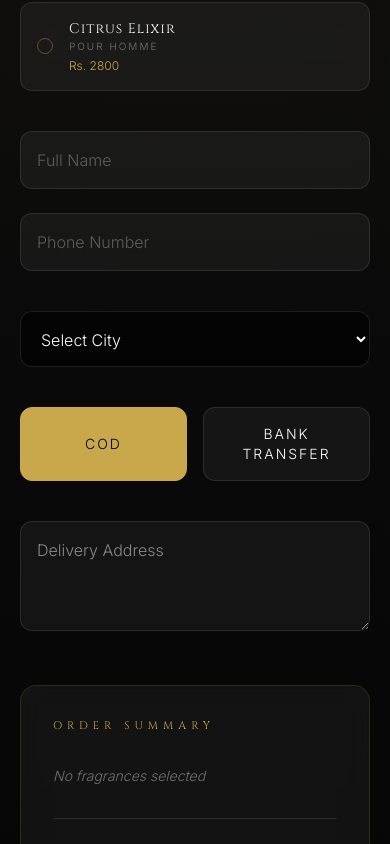
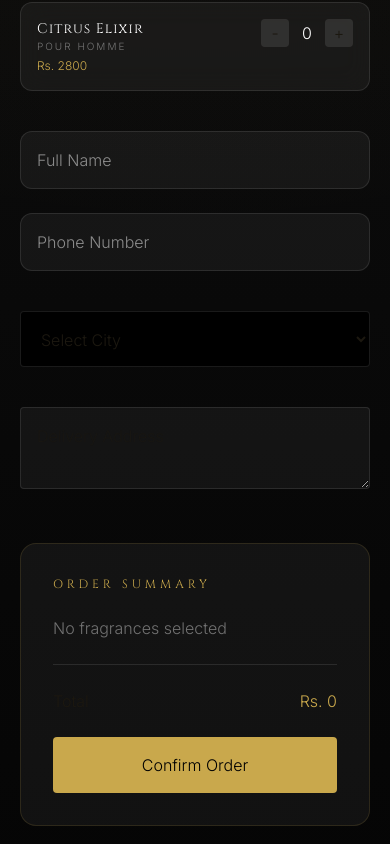
Before and after one commit to salarmehfooz/cmscents, a React (Vite) app: page / in a window 390 px wide. Shown: the part 8620-9464 px from the top of the page. Built offline with nearby package versions, Linux system fonts and the light colour scheme.

Commit message:
Quantity fix

```diff
--- a/src/components/OrderSection.jsx
+++ b/src/components/OrderSection.jsx
@@ -24,9 +24,9 @@ export const OrderSection = ({
 
   const selectedProducts = cart;
 
-  /* ---------------- FIX 1: SAFE TOTAL CALC (prevents NaN) ---------------- */
+  /* ---------------- SAFE TOTAL (fix NaN) ---------------- */
   const totalAmount = selectedProducts.reduce((sum, p) => {
-    const price = Number(String(p.price).replace(/,/g, ""));
+    const price = Number(p.price);
     const qty = Number(p.qty) || 1;
 
     if (isNaN(price)) return sum;
@@ -34,26 +34,32 @@ export const OrderSection = ({
     return sum + price * qty;
   }, 0);
 
-  /* ---------------- FIX 2: SAFE QTY INCREASE/DECREASE ---------------- */
-  const increaseQty = (id) => {
-    const updated = cart.map((item) =>
-      item.id === id
-        ? { ...item, qty: (Number(item.qty) || 1) + 1 }
-        : item
+  /* ---------------- FIX: QTY IN PRODUCT GRID ---------------- */
+  const increaseQty = (product) => {
+    const exists = cart.find((item) => item.id === product.id);
+
+    if (exists) {
+      onToggleProduct(
+        cart.map((item) =>
+          item.id === product.id ? { ...item, qty: (item.qty || 1) + 1 } : item,
+        ),
       );
-    onToggleProduct(updated, true);
+    } else {
+      onToggleProduct([...cart, { ...product, qty: 1 }]);
+    }
   };
 
-  const decreaseQty = (id) => {
+  const decreaseQty = (product) => {
+    const exists = cart.find((item) => item.id === product.id);
+    if (!exists) return;
+
     const updated = cart
       .map((item) =>
-        item.id === id
-          ? { ...item, qty: (Number(item.qty) || 1) - 1 }
-          : item
+        item.id === product.id ? { ...item, qty: (item.qty || 1) - 1 } : item,
       )
-      .filter((item) => (Number(item.qty) || 1) > 0);
+      .filter((item) => (item.qty || 1) > 0);
 
-    onToggleProduct(updated, true);
+    onToggleProduct(updated);
   };
 
   const handleSubmit = async () => {
@@ -62,12 +68,10 @@ export const OrderSection = ({
 
     if (cart.length === 0)
       return showToast("Please select at least one fragrance");
-    if (!formData.name.trim())
-      return showToast("Please enter your full name");
+    if (!formData.name.trim()) return showToast("Please enter your full name");
     if (!formData.phone.trim())
       return showToast("Please enter your phone number");
-    if (!cityValue.trim())
-      return showToast("Please select or enter your city");
+    if (!cityValue.trim()) return showToast("Please select or enter your city");
     if (!formData.address.trim())
       return showToast("Please enter your delivery address");
 
@@ -84,10 +88,7 @@ export const OrderSection = ({
       products: selectedProducts
         .map((p) => `${p.name} (x${p.qty || 1})`)
         .join(", "),
-
-      /* FIXED TOTAL */
       total: `Rs. ${totalAmount.toLocaleString()}`,
-
       payment: formData.payment,
       note: formData.note || "—",
     };
@@ -120,8 +121,7 @@ export const OrderSection = ({
       <div className="absolute inset-0 bg-[radial-gradient(circle_at_top,rgba(201,168,76,0.08),transparent_60%)]"></div>
 
       <div className="max-w-[1380px] mx-auto px-5 md:px-[60px] relative z-10">
-
-        {/* HEADER (UNCHANGED) */}
+        {/* HEADER */}
         <div className="text-center mb-16">
           <p className="sec-eyebrow text-gold/80 tracking-[6px]">
             ◆ Place Your Order ◆
@@ -132,15 +132,8 @@ export const OrderSection = ({
         </div>
 
         <div className="grid grid-cols-1 lg:grid-cols-[1.1fr_0.9fr] gap-12">
-
-          {/* LEFT (UNCHANGED EXCEPT SAFE NUMBER USAGE IF NEEDED) */}
-          <motion.div
-            initial={{ opacity: 0, x: -40 }}
-            whileInView={{ opacity: 1, x: 0 }}
-            viewport={{ once: true }}
-            className="space-y-10"
-          >
-
+          {/* LEFT */}
+          <motion.div className="space-y-10">
             {/* PRODUCTS */}
             <div>
               <label className="text-[10px] tracking-[5px] uppercase text-gold/70">
@@ -148,30 +141,26 @@ export const OrderSection = ({
               </label>
 
               <div className="grid grid-cols-1 sm:grid-cols-2 gap-3 mt-4">
-                {PRODS.map((p) => (
+                {PRODS.map((p) => {
+                  const inCart = pickedIds.has(p.id);
+                  const qty = cart.find((c) => c.id === p.id)?.qty || 0;
+
+                  return (
                     <div
                       key={p.id}
-                    onClick={() => onToggleProduct(p)}
-                    className={`group cursor-pointer p-4 rounded-xl border transition-all backdrop-blur-md ${
-                      pickedIds.has(p.id)
-                        ? "bg-white/10 border-gold/40 shadow-[0_0_25px_rgba(201,168,76,0.12)]"
-                        : "bg-white/5 border-white/10 hover:border-gold/30"
+                      className={`group p-4 rounded-xl border transition-all backdrop-blur-md ${
+                        inCart
+                          ? "bg-white/10 border-gold/40"
+                          : "bg-white/5 border-white/10"
                       }`}
                     >
-                    <div className="flex items-center gap-4">
+                      <div className="flex justify-between items-start">
+                        {/* PRODUCT INFO */}
+                        <div>
                           <div
-                        className={`w-4 h-4 rounded-full border flex items-center justify-center ${
-                          pickedIds.has(p.id)
-                            ? "bg-gold border-gold"
-                            : "border-gold/40"
-                        }`}
+                            onClick={() => increaseQty(p)}
+                            className="cursor-pointer"
                           >
-                        {pickedIds.has(p.id) && (
-                          <div className="w-1.5 h-1.5 bg-black rounded-full" />
-                        )}
-                      </div>
-
-                      <div>
                             <div className="font-display text-white text-sm tracking-[1px]">
                               {p.name}
                             </div>
@@ -183,8 +172,31 @@ export const OrderSection = ({
                             </div>
                           </div>
                         </div>
+
+                        {/* QTY CONTROL (NEW) */}
+                        <div className="flex items-center gap-2">
+                          <button
+                            onClick={() => decreaseQty(p)}
+                            className="w-7 h-7 bg-white/10 rounded"
+                          >
+                            -
+                          </button>
+
+                          <span className="text-white w-5 text-center">
+                            {qty}
+                          </span>
+
+                          <button
+                            onClick={() => increaseQty(p)}
+                            className="w-7 h-7 bg-white/10 rounded"
+                          >
+                            +
+                          </button>
                         </div>
-                ))}
+                      </div>
+                    </div>
+                  );
+                })}
               </div>
             </div>
 
@@ -193,137 +205,90 @@ export const OrderSection = ({
               {["name", "phone"].map((field) => (
                 <input
                   key={field}
-                  type="text"
                   value={formData[field]}
                   onChange={(e) =>
-                    setFormData({ ...formData, [field]: e.target.value })
+                    setFormData({
+                      ...formData,
+                      [field]: e.target.value,
+                    })
                   }
                   placeholder={field === "name" ? "Full Name" : "Phone Number"}
-                  className="bg-white/5 border border-white/10 text-white p-4 rounded-xl outline-none focus:border-gold/40 focus:bg-white/10 placeholder:text-white/30"
+                  className="bg-white/5 border border-white/10 text-white p-4 rounded-xl"
                 />
               ))}
             </div>
 
             {/* CITY (UNCHANGED) */}
-            <div className="grid grid-cols-1 sm:grid-cols-2 gap-6">
             <select
               value={formData.city}
               onChange={(e) =>
-                  setFormData({ ...formData, city: e.target.value })
+                setFormData({
+                  ...formData,
+                  city: e.target.value,
+                })
               }
-                className="bg-black/60 border border-white/10 text-white p-4 rounded-xl focus:border-gold/40 outline-none"
+              className="w-full p-4 bg-black border border-white/10 rounded"
             >
               <option value="">Select City</option>
               {CITIES.map((c) => (
-                  <option key={c} value={c} className="text-black">
-                    {c}
-                  </option>
+                <option key={c}>{c}</option>
               ))}
-                <option value="Other" className="text-black">
-                  Other
-                </option>
+              <option value="Other">Other</option>
             </select>
-
-              {formData.city === "Other" && (
-                <input
-                  value={formData.cityOther}
-                  onChange={(e) =>
-                    setFormData({
-                      ...formData,
-                      cityOther: e.target.value,
-                    })
-                  }
-                  placeholder="Enter City"
-                  className="bg-white/5 border border-white/10 text-white p-4 rounded-xl focus:border-gold/40 outline-none"
-                />
-              )}
-            </div>
-
-            {/* PAYMENT (UNCHANGED) */}
-            <div className="grid grid-cols-2 gap-4">
-              {["COD", "Bank Transfer"].map((method) => (
-                <button
-                  key={method}
-                  type="button"
-                  onClick={() =>
-                    setFormData({ ...formData, payment: method })
-                  }
-                  className={`p-4 rounded-xl border text-sm uppercase tracking-[2px] transition ${
-                    formData.payment === method
-                      ? "bg-gold text-black border-gold"
-                      : "bg-white/5 text-white border-white/10"
-                  }`}
-                >
-                  {method}
-                </button>
-              ))}
-            </div>
 
             <textarea
               value={formData.address}
               onChange={(e) =>
-                setFormData({ ...formData, address: e.target.value })
+                setFormData({
+                  ...formData,
+                  address: e.target.value,
+                })
               }
               placeholder="Delivery Address"
-              className="w-full bg-white/5 border border-white/10 text-white p-4 rounded-xl min-h-[110px] focus:border-gold/40 outline-none"
+              className="w-full p-4 bg-white/5 border border-white/10 rounded"
             />
           </motion.div>
 
           {/* RIGHT */}
-          <motion.div
-            className="sticky top-[120px]"
-          >
-            <div className="p-8 rounded-2xl border border-gold/15 bg-white/5 backdrop-blur-md">
-
-              <h3 className="text-gold text-[11px] tracking-[5px] uppercase mb-8">
+          <motion.div className="sticky top-[120px]">
+            <div className="p-8 rounded-2xl border border-gold/15 bg-white/5">
+              <h3 className="text-gold uppercase text-xs tracking-[4px] mb-6">
                 Order Summary
               </h3>
 
-              <div className="space-y-4 mb-8">
-                {selectedProducts.length === 0 ? (
-                  <p className="text-white/40 italic text-sm">
-                    No fragrances selected
-                  </p>
+              <div className="space-y-4">
+                {cart.length === 0 ? (
+                  <p className="text-white/40">No fragrances selected</p>
                 ) : (
-                  selectedProducts.map((p) => (
-                    <div key={p.id} className="flex justify-between items-center">
+                  cart.map((p) => (
+                    <div key={p.id} className="flex justify-between">
                       <div>
-                        <div className="text-white/70 text-sm">{p.name}</div>
+                        {p.name}
                         <div className="text-gold text-xs">
-                          Rs. {(Number(p.price) * (p.qty || 1)).toLocaleString()}
+                          Rs. {(p.price * (p.qty || 1)).toLocaleString()}
                         </div>
-                      </div>
-
-                      <div className="flex items-center gap-3">
-                        <button onClick={() => decreaseQty(p.id)}>-</button>
-                        <span>{p.qty || 1}</span>
-                        <button onClick={() => increaseQty(p.id)}>+</button>
                       </div>
                     </div>
                   ))
                 )}
               </div>
 
-              <div className="border-t border-white/10 pt-6 flex justify-between">
-                <span className="text-white/60 uppercase text-xs tracking-[3px]">
-                  Total
-                </span>
-                <span className="text-2xl text-gold font-display">
+              <div className="border-t border-white/10 mt-6 pt-6 flex justify-between">
+                <span>Total</span>
+                <span className="text-gold">
                   Rs. {totalAmount.toLocaleString()}
                 </span>
               </div>
 
               <button
                 onClick={handleSubmit}
-                disabled={loading || selectedProducts.length === 0}
-                className="w-full mt-8 bg-gold text-black py-4 rounded-full uppercase tracking-[3px] text-sm"
+                disabled={loading || cart.length === 0}
+                className="w-full mt-6 bg-gold text-black p-4 rounded"
               >
                 {loading ? "Processing..." : "Confirm Order"}
               </button>
-
             </div>
           </motion.div>
-
         </div>
       </div>
     </section>
```
Lines whose indentation alone changed are shown as unchanged.
